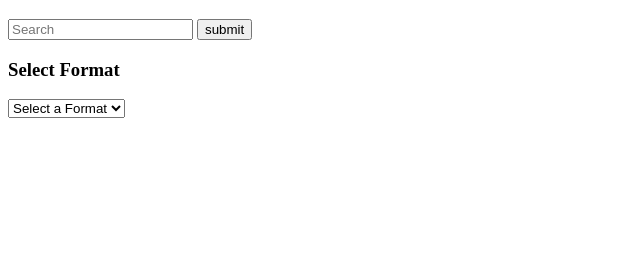
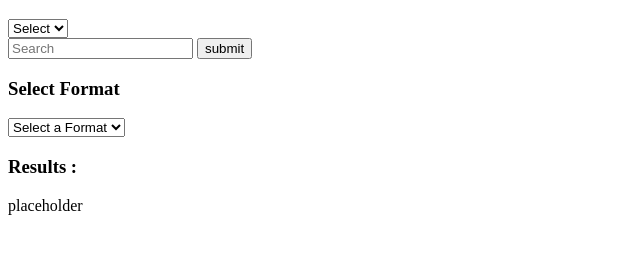
Before and after one commit to Muaizkh/Search-Displayer, a plain HTML site: page index.html in a window 1280 px wide. Shown: the part 61-314 px from the top of the page, without its empty margins (0-640 px from the left). Drawn offline with Linux system fonts and the light colour scheme.

Commit message:
updates to HTML

```diff
--- a/index.html
+++ b/index.html
@@ -17,9 +17,16 @@
 </header>
 <body>
     <main>
+        <section class="search-history">
+            <select>
+            <option value="" disabled selected=>Select</option>
+        </select>
+        </section>
+
+
         <section class="search-container">
             <div id="search">
-                <h2></h2>
+                <!-- <h2></h2> -->
                 <input type="text" placeholder="Search">
             <button id="btn">submit</button>
 
@@ -36,12 +43,13 @@
         </section>
 
         <section class="results-container">
+            <h3 class="hide">Results : <span id="recent-search"></span></h3>
             <ul id="results-list">
             </ul>
         </section>
     </main>
 </body>
 <footer>
-
+    placeholder
 </footer>
 </html>
```
